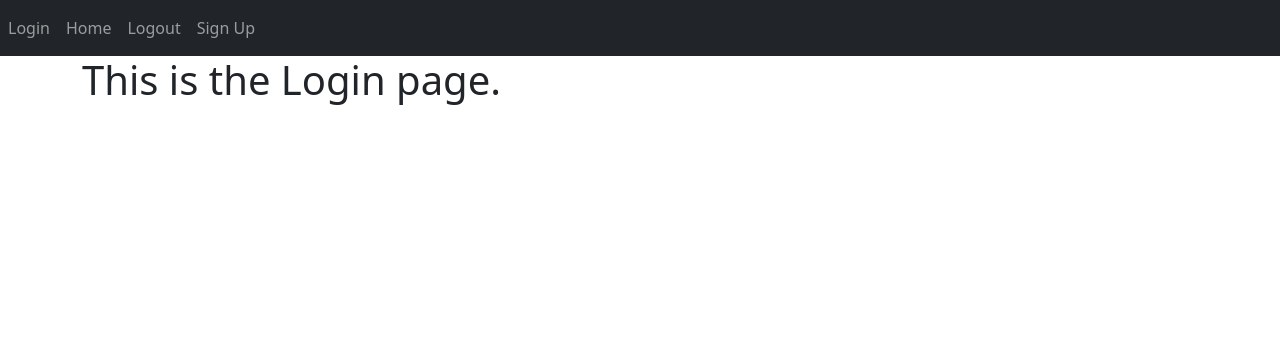
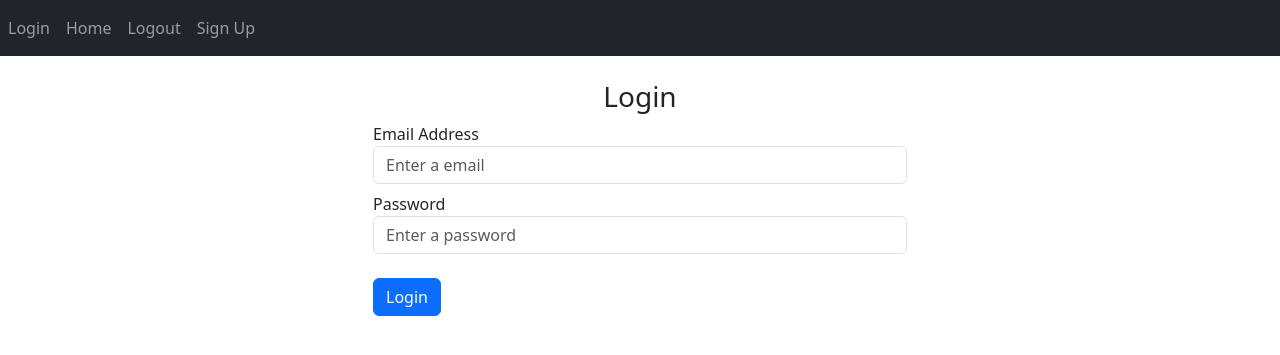
Before and after one commit to muhammadfayyazkaleem/Note_App_in_Flask, a Flask app: page /login in a window 1280 px wide. Shown: the top 355 px of the page. Run offline with Flask 2, Linux system fonts and the light colour scheme.

Commit message:
design login and signup page

```diff
--- a/website/auth.py
+++ b/website/auth.py
@@ -2,7 +2,7 @@ from flask import Blueprint, render_template , redirect
 
 auth = Blueprint('auth', __name__)
 
-@auth.route('/login')
+@auth.route('/login', methods = ['POST', 'GET'])
 def login():
     return render_template('login.html')
 
@@ -10,6 +10,6 @@ def login():
 def logout():
     return redirect('/login')
 
-@auth.route('/signup')
+@auth.route('/signup' , methods = ['POST', 'GET'])
 def signup():
     return render_template('signup.html')
--- a/website/templates/login.html
+++ b/website/templates/login.html
@@ -3,5 +3,22 @@
     Login
 {% endblock title %}
 {% block content %}
-<h1> This is the Login page.</h1>
+<form action="" method="post">
+    <div class="container mt-4 col-6">
+        <h3 align="center" class="mb-2"> Login </h3>
+
+        <div class="form-group mt-2">
+            <label for="email"> Email Address</label>
+            <input type="email" name="email" id="email" class="form-control" placeholder="Enter a email">
+        </div>
+
+        <div class="form-group mt-2">
+            <label for="password"> Password</label>
+            <input type="password" name="password" id="password" class="form-control" placeholder="Enter a password">
+        </div>
+
+        <br>
+        <button type="submit" class="btn btn-primary"> Login </button>
+    </div>
+</form>
 {% endblock content %}
--- a/website/templates/signup.html
+++ b/website/templates/signup.html
@@ -4,8 +4,8 @@
 {% endblock title %}
 {% block content %}
    <form action="" method="post">
-        <div class="container mt-4">
-            <h3 align="center"> Sign Up</h3>
+        <div class="container mt-4 col-6">
+            <h3 align="center" class="mb-2"> Sign Up</h3>
 
             <div class="form-group mt-2">
                 <label for="email"> Email Address</label>
@@ -26,6 +26,8 @@
                 <label for="password2"> Password(confirm)</label>
                 <input type="password" name="password2" id="password2" class="form-control" placeholder="confirm password">
             </div>
+            <br>
+            <button type="submit" class="btn btn-primary"> submit</button>
         </div>
    </form>
 
```
